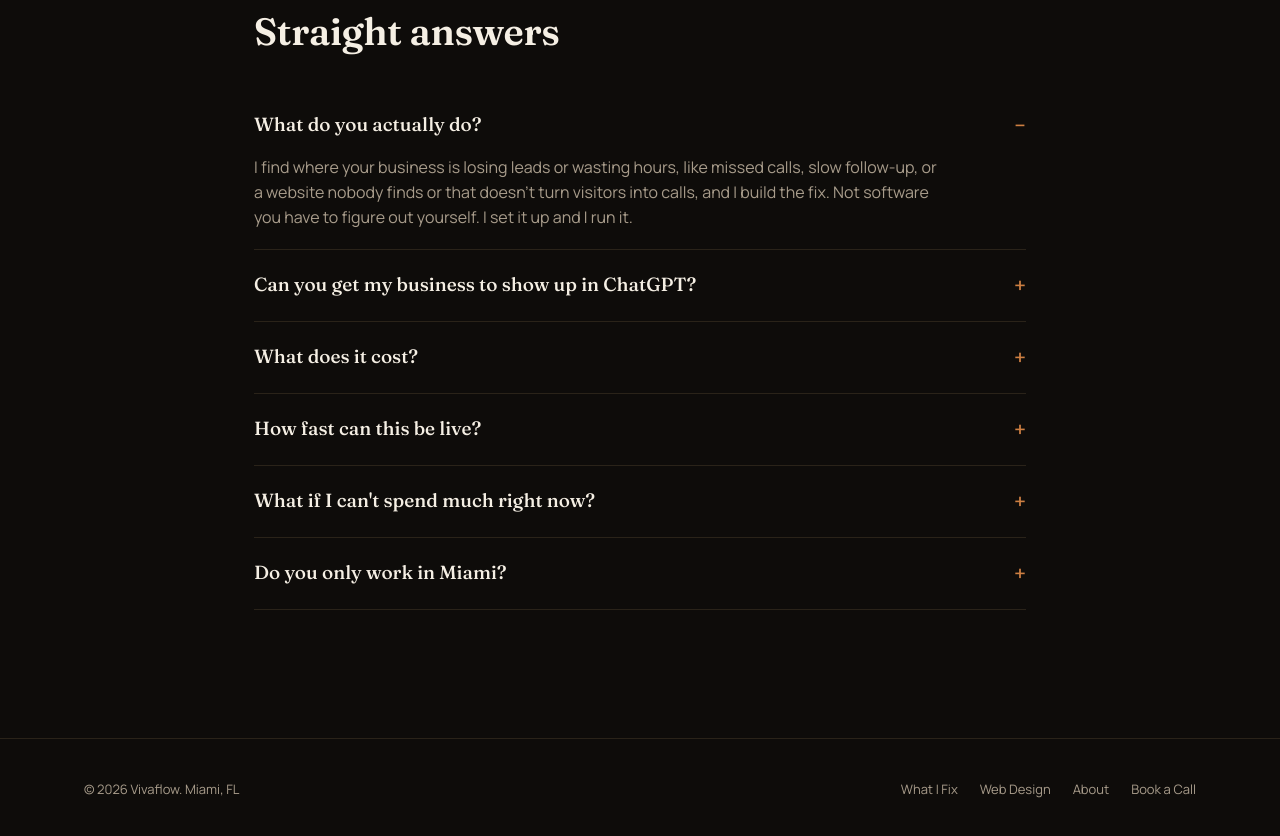
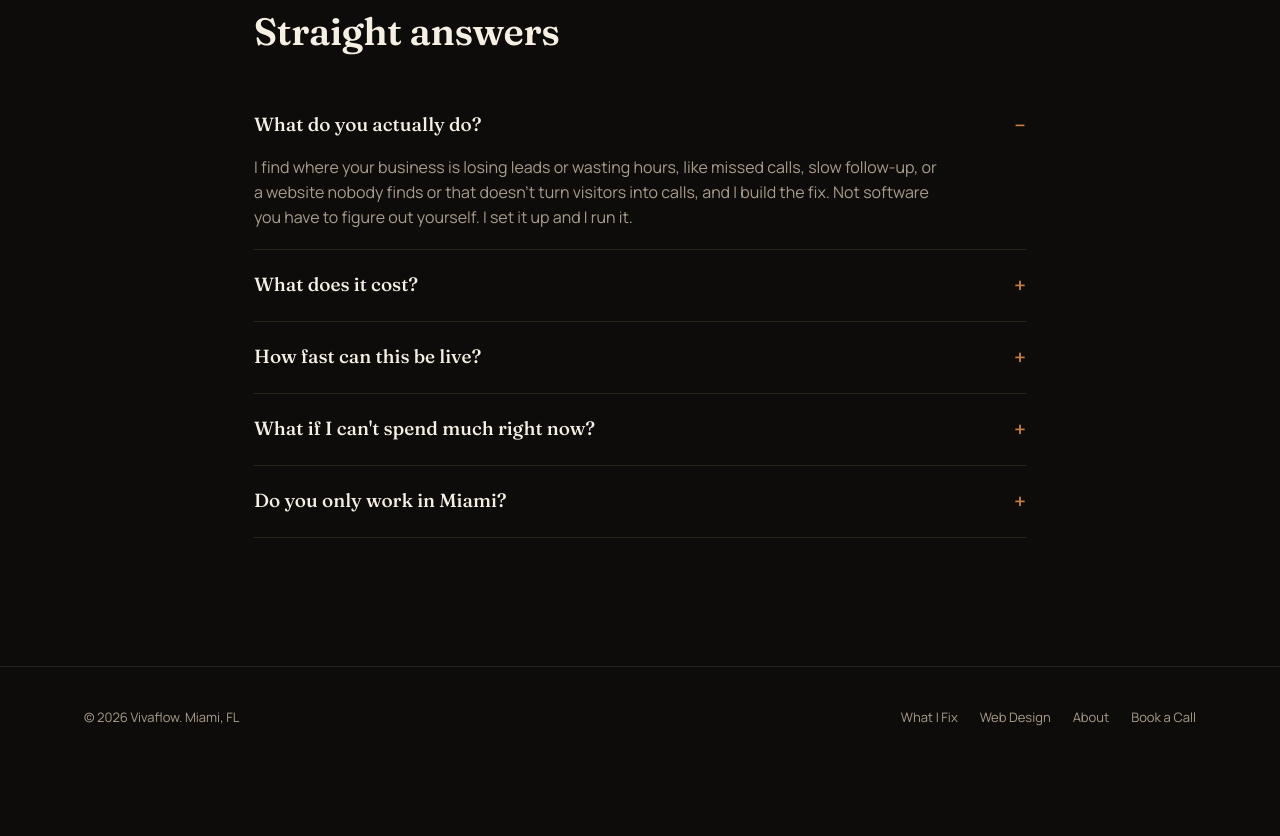
Before and after one commit to zaynoaziz1-hue/vivaflow-site, a website: page index.html in a window 1280 px wide. Shown: the part 6924-7760 px from the top of the page. After the commit the page ends 7692 px from the top, so only its background shows below. Drawn offline with Linux system fonts and the light colour scheme.

Commit message:
Remove ChatGPT question from homepage FAQ
Co-Authored-By: Claude Opus 5.5 <noreply@anthropic.com>
Claude-Session: https://claude.ai/code/session_01SjGVBU9qpbSC61wuXXDVev

```diff
--- a/index.html
+++ b/index.html
@@ -311,10 +311,6 @@
         <p>I find where your business is losing leads or wasting hours, like missed calls, slow follow-up, or a website nobody finds or that doesn't turn visitors into calls, and I build the fix. Not software you have to figure out yourself. I set it up and I run it.</p>
       </details>
       <details>
-        <summary>Can you get my business to show up in ChatGPT?</summary>
-        <p>I can make your business a lot easier for Google and AI assistants to find, understand, and recommend: clear pages for every service and area you cover, the right behind-the-scenes code, and a Google profile that matches your site. Nobody can promise an AI will name you. Anyone who guarantees it is guessing. What I can do is remove everything that's stopping it.</p>
-      </details>
-      <details>
         <summary>What does it cost?</summary>
         <p>Depends entirely on what needs fixing. I'll walk you through the real cost on the free call once I know what's actually going on in your business. No guessing, no surprise invoice.</p>
       </details>
```
